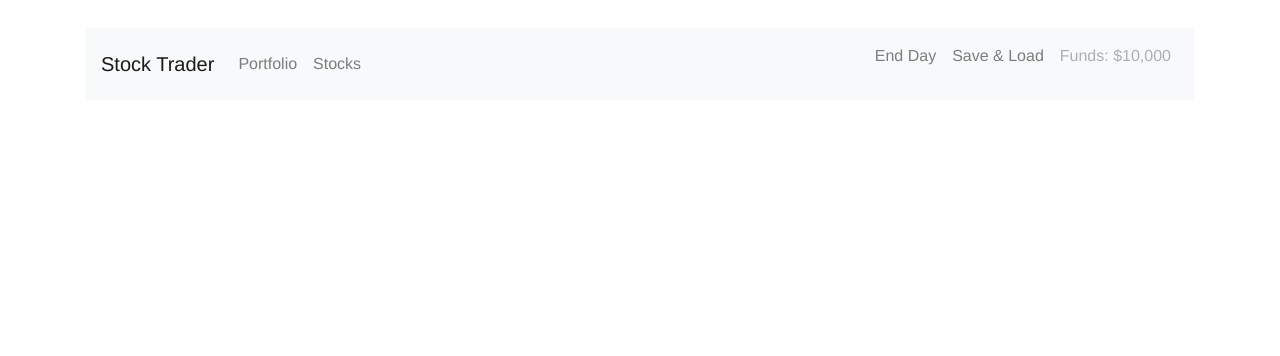
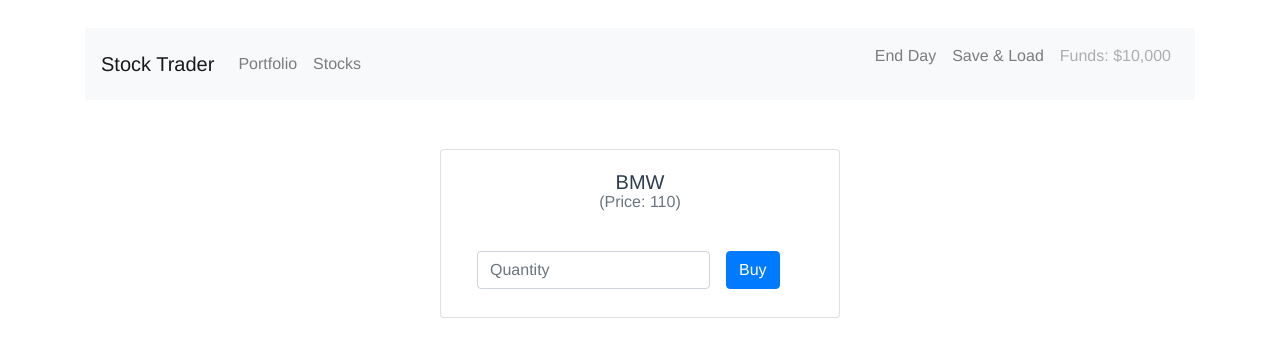
Before and after one commit to wailunlim/stock-trader-app, a Vue app: page /portfolio in a window 1280 px wide. Shown: the top 356 px of the page. Built offline with nearby package versions, Linux system fonts and the light colour scheme; the HTML template or start-up script is replaced by a standard one.

Commit message:
Prepare Portfolio view

```diff
--- a/src/router/index.js
+++ b/src/router/index.js
@@ -1,6 +1,7 @@
 import Vue from "vue";
 import VueRouter from "vue-router";
 import Home from "../views/Home.vue";
+import Portfolio from "../views/Portfolio.vue";
 import Stocks from "../views/Stocks.vue";
 
 Vue.use(VueRouter);
@@ -10,6 +11,11 @@
     path: "/",
     name: "home",
     component: Home
+  },
+  {
+    path: "/portfolio",
+    name: "portfolio",
+    component: Portfolio
   },
   {
     path: "/stocks",
--- /dev/null
+++ b/src/views/Portfolio.vue
@@ -0,0 +1,18 @@
+<template>
+  <div class="container">
+    <app-stock />
+  </div>
+</template>
+
+<script>
+import Stock from "../components/Stock.vue";
+
+export default {
+  name: "Portfolio",
+  components: {
+    "app-stock": Stock
+  }
+};
+</script>
+
+<style scoped></style>
```
